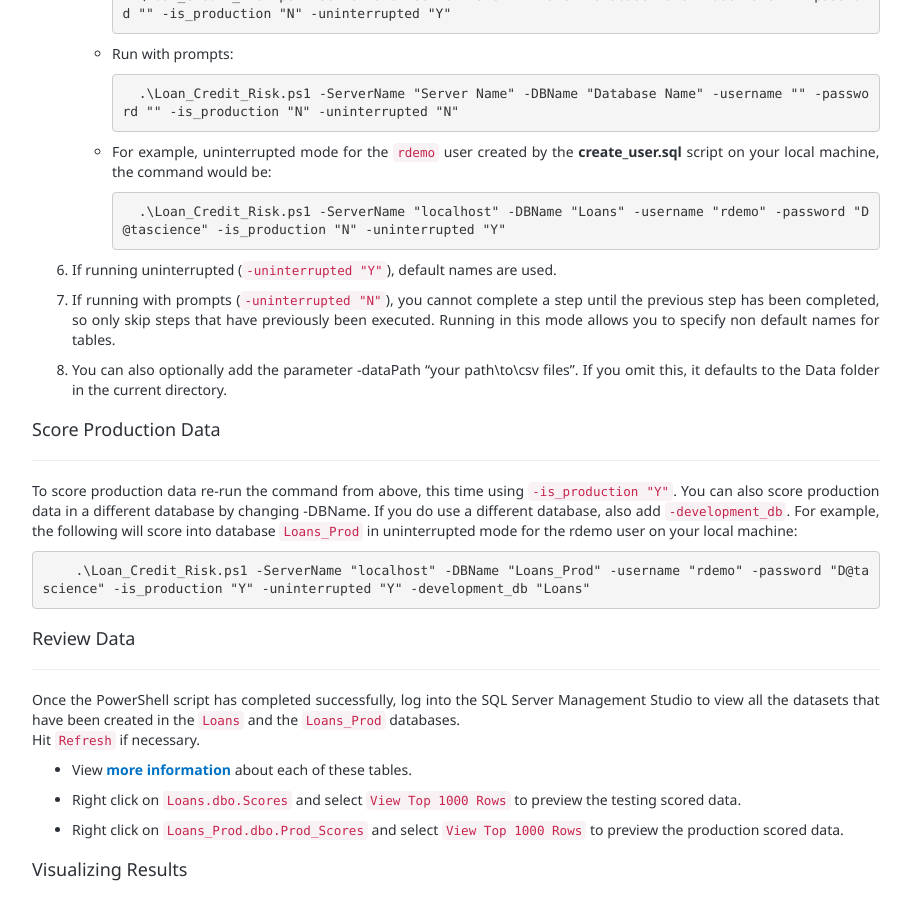
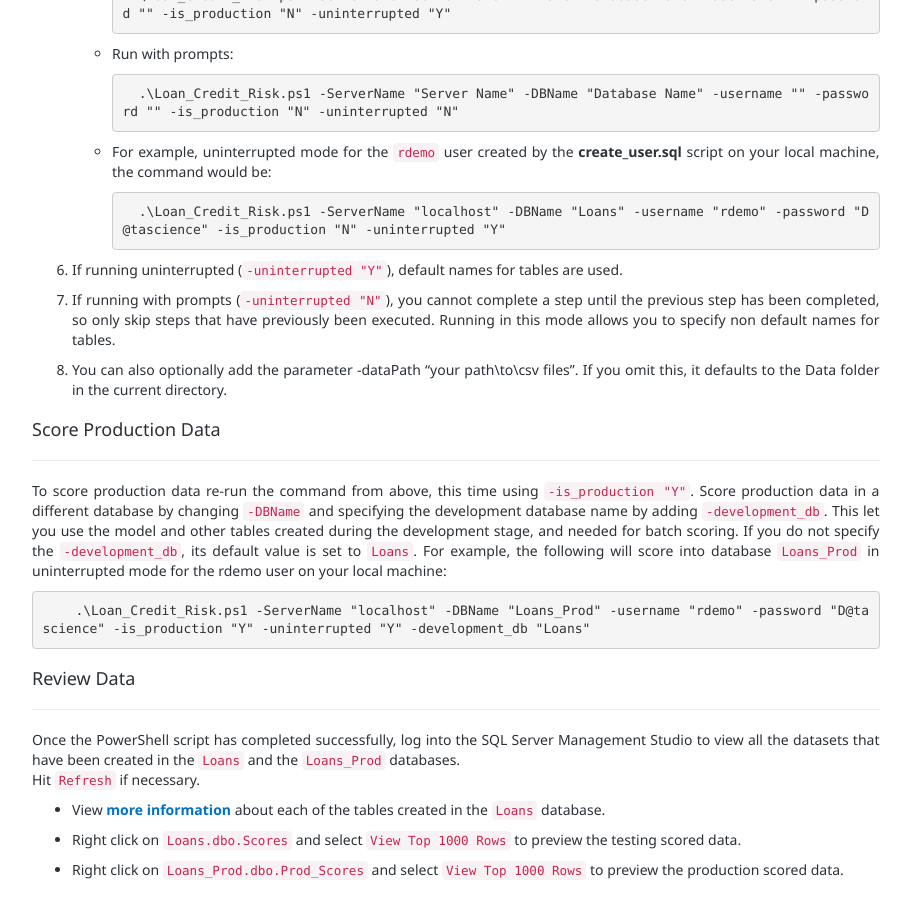
Before and after one commit to microsoft/r-server-loan-credit-risk, a Jekyll site: the page built from Powershell_Instructions.md, in a window 1280 px wide and 900 px high, scrolled down 1029 px. Shown: the whole window, without its empty margins (38-949 px from the left). Built offline with Jekyll 4.4.1, drawn with Linux system fonts in a browser that asks for light colours; nearby versions of some CDN libraries.

Commit message:
updates from Carl

````diff
--- a/Powershell_Instructions.md
+++ b/Powershell_Instructions.md
@@ -83,7 +83,7 @@ Running this PowerShell script will create stored procedures for the the operati
         .\{{ site.ps1_name }} -ServerName "localhost" -DBName "{{ site.db_name }}" -username "rdemo" -password "D@tascience" -is_production "N" -uninterrupted "Y"
         ```
 
-5.  If running uninterrupted (`-uninterrupted "Y"`), default names are used.
+5.  If running uninterrupted (`-uninterrupted "Y"`), default names for tables are used.
 
 6.  If running with prompts (`-uninterrupted "N"`), you cannot complete a step until the previous step has been completed, so only skip steps that have previously been executed.  Running in this mode allows you to specify non default names for tables.
 
@@ -92,7 +92,7 @@ Running this PowerShell script will create stored procedures for the the operati
 <h2 id="score-production-data">Score Production Data</h2>
 <hr />
 <p/>
-To score production data re-run the command from above, this time using `-is_production "Y"`.  You can also score production data in a different database by changing -DBName.  If you do use a different database, also add `-development_db`.  For example, the following will score into database `Loans_Prod` in uninterrupted mode for the rdemo user on your local machine:
+To score production data re-run the command from above, this time using `-is_production "Y"`.  Score production data in a different database by changing `-DBName` and specifying the development database name by adding `-development_db`. This let you use the model and other tables created during the development stage, and needed for batch scoring. If you do not specify the `-development_db`, its default value is set to `Loans`. For example, the following will score into database `Loans_Prod` in uninterrupted mode for the rdemo user on your local machine:
 
 
         .\{{ site.ps1_name }} -ServerName "localhost" -DBName "{{ site.db_name }}_Prod" -username "rdemo" -password "D@tascience" -is_production "Y" -uninterrupted "Y" -development_db "{{ site.db_name }}"
@@ -105,7 +105,7 @@ Once the PowerShell script has completed successfully, log into the SQL Server M
 Hit `Refresh` if necessary.
 <br/>
 
-* View [more information](tables.html)  about each of these tables.
+* View [more information](tables.html)  about each of the tables created in the `Loans` database.
 
 * Right click on `{{ site.db_name }}.dbo.Scores` and select `View Top 1000 Rows` to preview the testing scored data.
 
````
Also changed, not shown: contents.md (+0 -1 lines), data-scientist.md (+1 -1 lines), dba.md (+2 -2 lines), input_data.md (+1 -1 lines).
